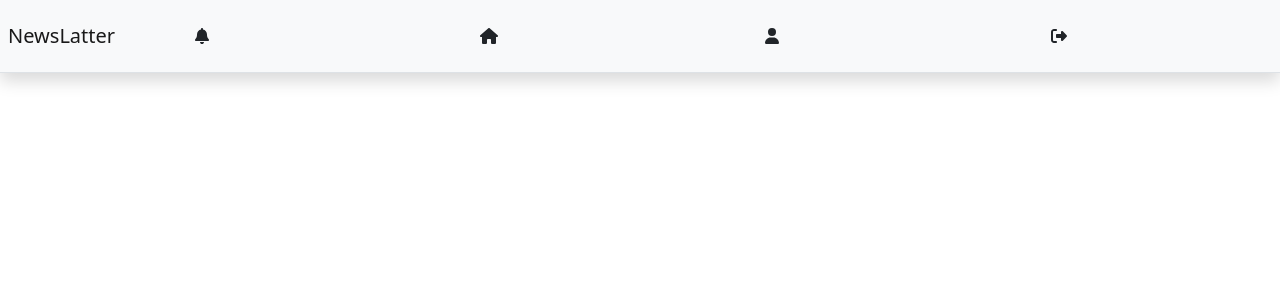
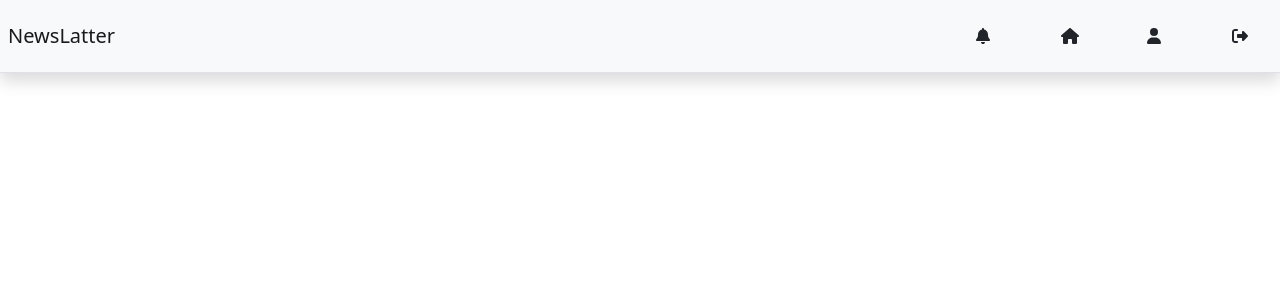
Before and after one commit to LizethLorenaSandoval/NewslatterFront, an Angular app: page /nav in a window 1280 px wide. Shown: the top 300 px of the page. Built offline with nearby package versions, Linux system fonts and the light colour scheme.

Commit message:
se acomodan iconos del nav

```diff
--- a/src/app/componentes/nav/nav.component.html
+++ b/src/app/componentes/nav/nav.component.html
@@ -13,6 +13,7 @@
 
             <span class="navbar-brand mb-0 h1 p-2">NewsLatter</span>
 
+            <div class="d-flex col-3">
                 <div class="m-3 form-group col-md-2 col-xs-6">
                     <i class="fa-solid fa-bell"> </i>
 
@@ -31,6 +32,7 @@
 
                     <i class="fa-solid fa-right-from-bracket"></i>
                 </div>
+            </div>
 
         </nav>
     </div>
```
Lines whose indentation alone changed are shown as unchanged.
